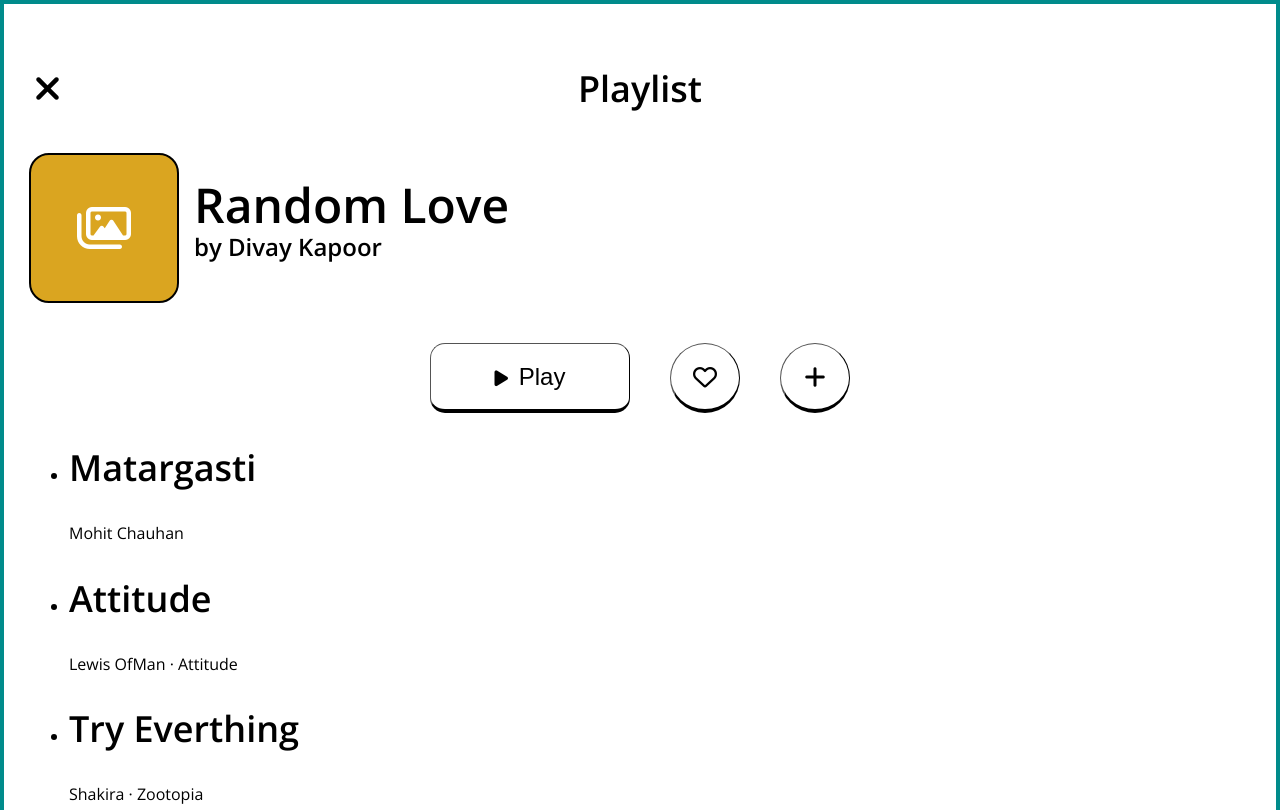
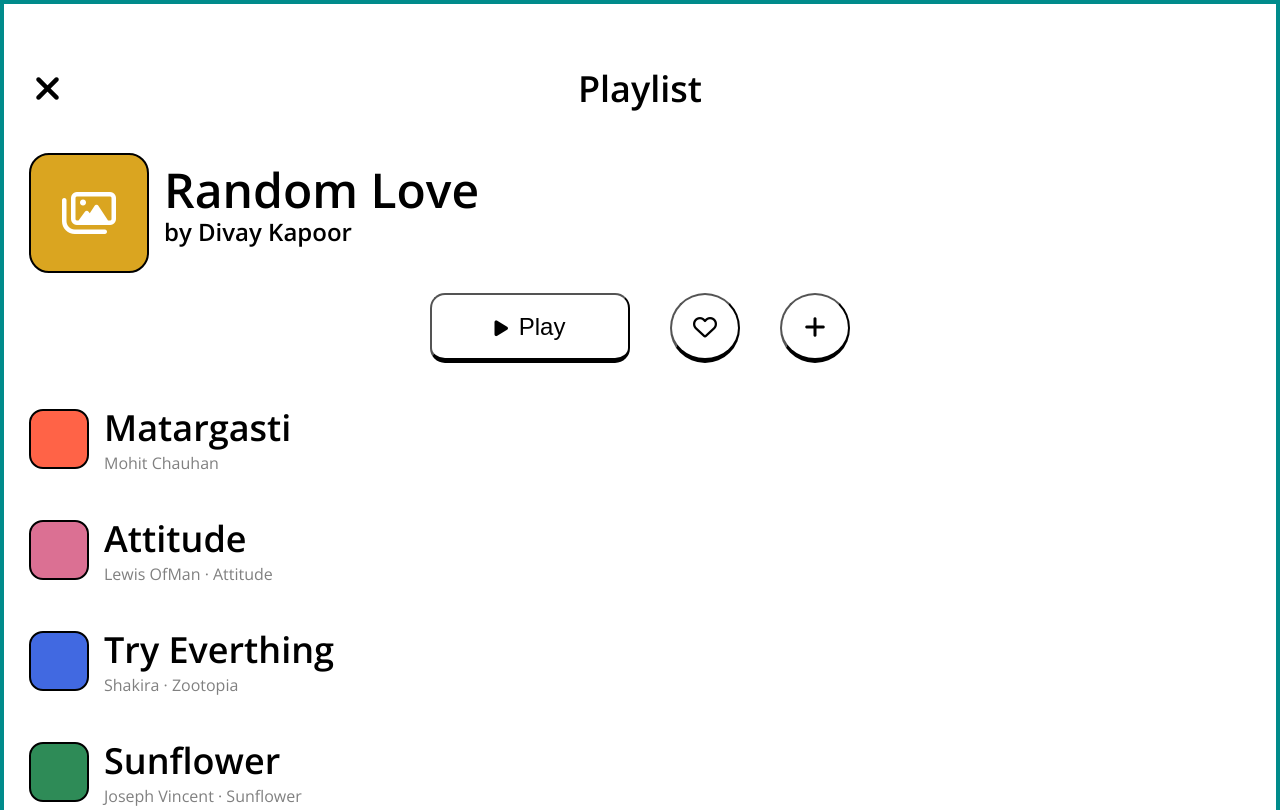
Before and after one commit to sak5010/kokoa-challenge-2, a plain HTML site: page index.html in a window 1280 px wide. Shown: the top 810 px of the page. Drawn offline with nearby package versions, Linux system fonts and the light colour scheme.

Commit message:
CSS: completed playlist-lists

```diff
--- a/style.css
+++ b/style.css
@@ -48,7 +48,7 @@ h3 {
 
 #playlist-playing {
   display: flex;
-  margin: 40px 0;
+  margin: 40px 0 20px 0;
   align-items: center;
 }
 
@@ -56,8 +56,8 @@ h3 {
   display: flex;
   justify-content: center;
   align-items: center;
-  width: 150px;
-  height: 150px;
+  width: 120px;
+  height: 120px;
   background-color: goldenrod;
   border-radius: 20px;
   border: 2px solid black;
@@ -87,7 +87,7 @@ h3 {
 
 .btn {
   background-color: white;
-  border-width: 1px 1px 4px 1px;
+  border-width: 2px 2px 5px 2px;
 }
 
 .playlist-buttons__play-btn {
@@ -121,3 +121,47 @@ h3 {
 .playlist-buttons__plus-btn i {
   font-size: 24px;
 }
+
+/* playlist-lists */
+#playlist-lists ul {
+  list-style: none;
+  padding: 0;
+}
+
+#playlist-lists li {
+  display: flex;
+  align-items: center;
+  margin-top: 40px;
+}
+
+.playlist-lists__color-box {
+  width: 60px;
+  height: 60px;
+  border: 2px solid black;
+  border-radius: 14px;
+  margin-right: 15px;
+}
+
+li:first-child .playlist-lists__color-box {
+  background-color: tomato;
+}
+
+li:nth-child(2) .playlist-lists__color-box {
+  background-color: palevioletred;
+}
+
+li:nth-child(3) .playlist-lists__color-box {
+  background-color: royalblue;
+}
+
+li:last-child .playlist-lists__color-box {
+  background-color: seagreen;
+}
+
+.playlist-lists__meta h2 {
+  margin: 0;
+}
+
+.playlist-lists__meta span {
+  color: gray;
+}
```
